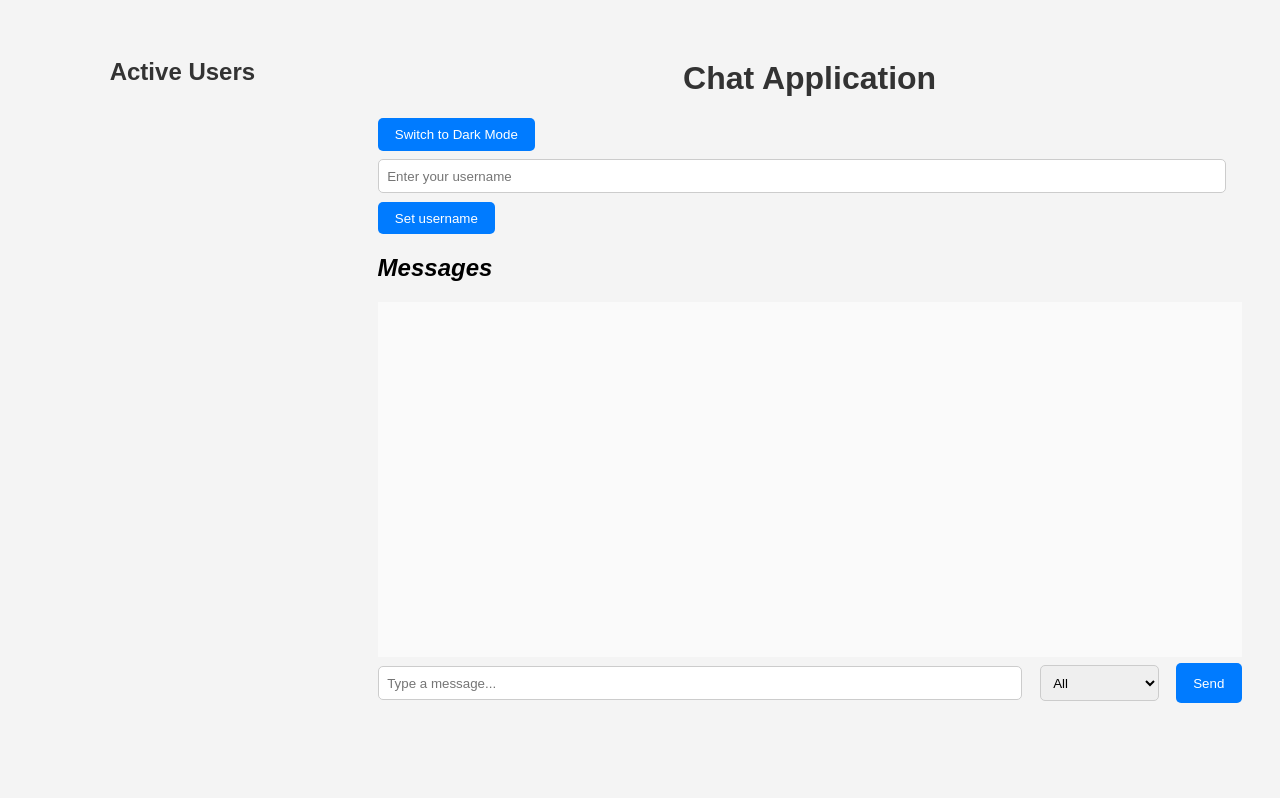
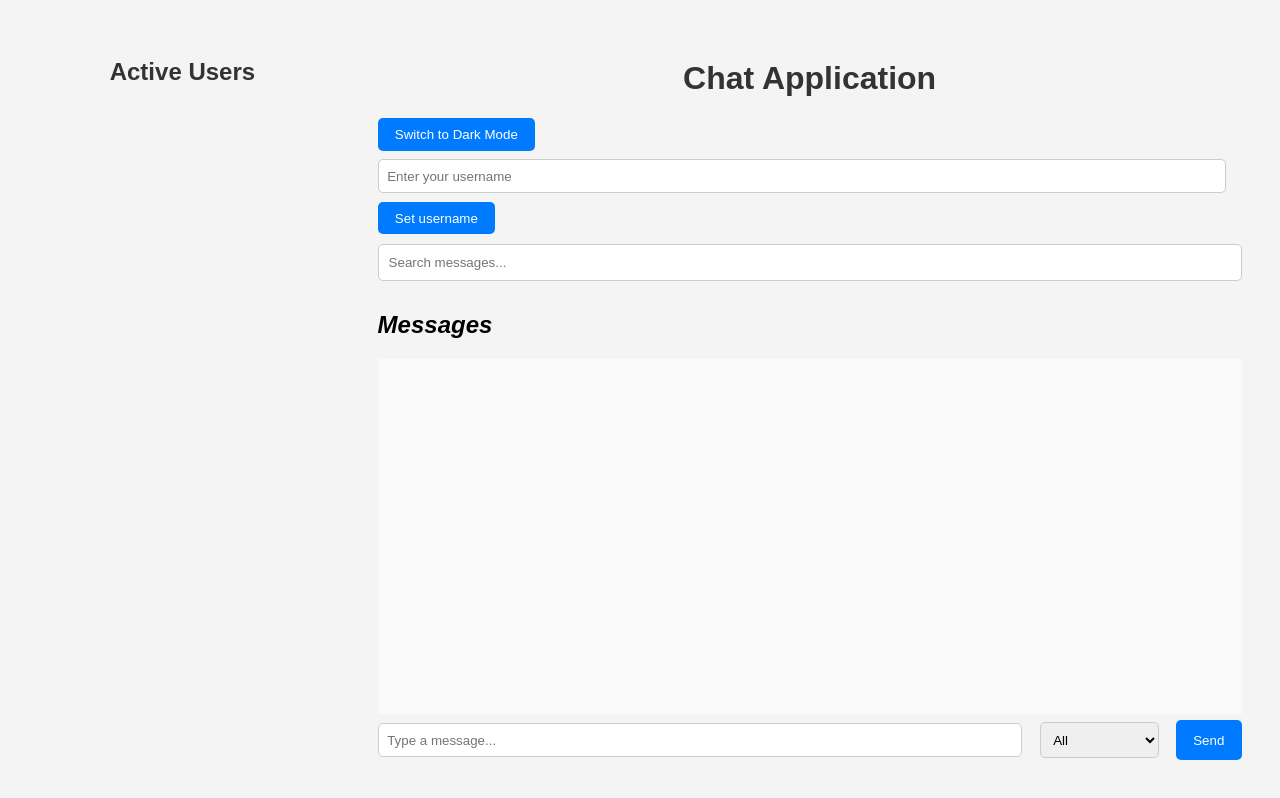
Before and after one commit to pranavajith/ChatApp, a React (Create React App) app in the folder frontend/: page / in a window 1280 px wide. Built offline with nearby package versions, Linux system fonts and the light colour scheme.

Commit message:
Added Search functionality

```diff
--- a/frontend/src/chat.css
+++ b/frontend/src/chat.css
@@ -1,6 +1,7 @@
 body {
     font-family: Arial, sans-serif;
     margin: 0;
+    height: 100%;
 }
 
 .chat-container {
@@ -8,6 +9,7 @@ body {
     margin: 0;
     height: 100vh; /* Keeps the container full height */
     width: 100%;
+    overflow-y: scroll;
 }
 
 .user-list {
@@ -146,9 +148,9 @@ body {
     background-color: #444;
 }
 
-.dark .message-display {
+.dark .message-display-dark {
     color: white;
-    padding-bottom: 2%;
+    /* padding-bottom: 2%; */
 }
 
 .message-display {
@@ -204,3 +206,11 @@ body {
 .message-dm {
     font-style: italic;
 }
+
+.search-input {
+    padding: 10px;
+    margin: 10px 0;
+    width: calc(100% - 22px); /* Adjust width to match the input */
+    border: 1px solid #ccc;
+    border-radius: 5px;
+}
--- a/frontend/src/chat.js
+++ b/frontend/src/chat.js
@@ -5,11 +5,13 @@ const Chat = () => {
   const [username, setUsername] = useState("");
   const [message, setMessage] = useState("");
   const [messages, setMessages] = useState([]);
+  const [filteredMessages, setFilteredMessages] = useState([]); // State for filtered messages
   const [ws, setWs] = useState(null);
   const [connectedUsers, setConnectedUsers] = useState([]);
   const [reciever, setReciever] = useState("All");
   const [typingUsers, setTypingUsers] = useState(new Set());
   const [darkMode, setDarkMode] = useState(false);
+  const [searchQuery, setSearchQuery] = useState(""); // State for search query
 
   const messagesEndRef = useRef(null);
 
@@ -37,6 +39,7 @@ const Chat = () => {
 
   const setWebSocket = () => {
     setMessages([]);
+    setFilteredMessages([]); // Reset filtered messages
     if (!username) {
       alert("Input username please!");
       return;
@@ -65,6 +68,7 @@ const Chat = () => {
         });
       } else {
         setMessages((prevMessages) => [...prevMessages, msg]);
+        setFilteredMessages((prevMessages) => [...prevMessages, msg]); // Update filtered messages as well
       }
     };
     socket.onerror = (event) => {
@@ -88,6 +92,23 @@ const Chat = () => {
 
   const toggleTheme = () => {
     setDarkMode((prev) => !prev);
+  };
+
+  const handleSearch = (e) => {
+    const query = e.target.value;
+    setSearchQuery(query);
+    if (query) {
+      // Filter messages based on search query
+      const filtered = messages.filter(
+        (msg) =>
+          msg.content.toLowerCase().includes(query.toLowerCase()) ||
+          msg.username.toLowerCase().includes(query.toLowerCase())
+      );
+      setFilteredMessages(filtered);
+    } else {
+      // If no search query, show all messages
+      setFilteredMessages(messages);
+    }
   };
 
   useEffect(() => {
@@ -128,22 +149,44 @@ const Chat = () => {
         <button className="set-username-button" onClick={setWebSocket}>
           Set username
         </button>
+
+        {/* Search Bar */}
+        <input
+          type="text"
+          className="search-input"
+          placeholder="Search messages..."
+          value={searchQuery}
+          onChange={handleSearch}
+        />
+
         <div className="messages-container">
           <h2 className={`messages-title-${darkMode ? "dark" : "light"}`}>
             Messages
           </h2>
           <div className="messages">
-            {messages.map((msg, index) => (
+            {filteredMessages.map((msg, index) => (
               <div
                 className={`message-display message-display-${
                   darkMode ? "dark" : "light"
-                } ${msg.username === "Server" ? "message-server" : ""} ${
-                  msg.reciever === username && msg.reciever ? "message-dm" : ""
+                } ${msg.username === "Server" ? " message-server" : ""} ${
+                  msg.reciever === username && msg.reciever ? " message-dm" : ""
                 }`}
                 key={index}
               >
-                <strong className="message-sender">{msg.username}:</strong>{" "}
-                <span className="message-content">{msg.content}</span>
+                <strong
+                  className={`message-sender ${
+                    msg.username === "Server" ? " message-server" : ""
+                  }`}
+                >
+                  {msg.username}:
+                </strong>{" "}
+                <span
+                  className={`message-content ${
+                    msg.username === "Server" ? " message-server" : ""
+                  }`}
+                >
+                  {msg.content}
+                </span>
               </div>
             ))}
             {Array.from(typingUsers).map((user) => (
```
